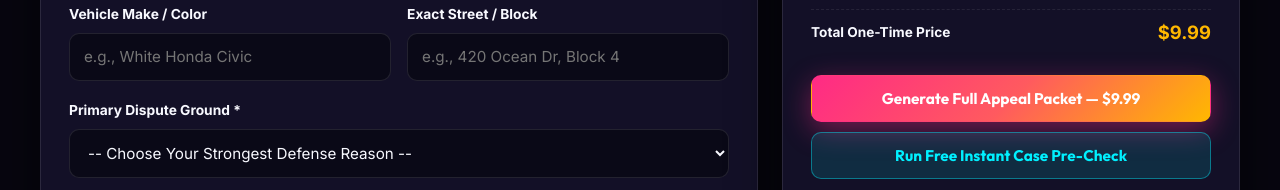
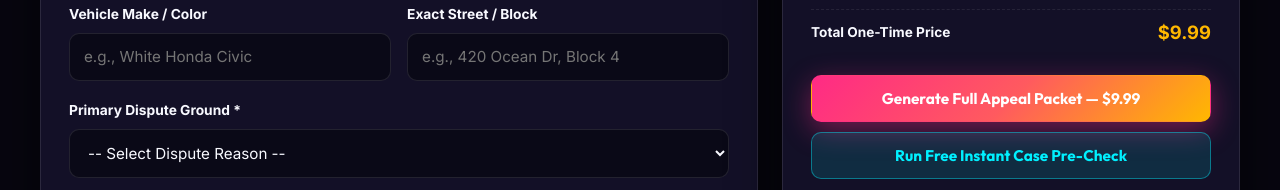
Before and after one commit to mankiniamma-arch/ticket-cardeskus, a plain HTML site: page index.html in a window 1280 px wide. Shown: the part 1230-1420 px from the top of the page. Drawn offline with Linux system fonts and the light colour scheme.

Commit message:
Update index.html

```diff
--- a/index.html
+++ b/index.html
@@ -195,15 +195,15 @@
             <div class="form-group">
               <label class="form-label" for="reasonSelect">Primary Dispute Ground *</label>
               <select id="reasonSelect" class="form-control" required>
-                <option value="">-- Choose Your Strongest Defense Reason --</option>
-                <option value="Missing, Obstructed, or Conflicting Signage">Missing, Obstructed, or Conflicting Signage</option>
-                <option value="Valid Parking Receipt / App Payment Proof">Valid Parking Receipt / ParkMobile / PayByPhone Proof</option>
-                <option value="Clerical Error on Ticket (Plate, Location, Make, Time)">Clerical Error on Ticket (Wrong Plate, Location, Make, Time)</option>
-                <option value="Broken Meter or Malfunctioning Kiosk">Broken Meter or Malfunctioning Pay Kiosk</option>
-                <option value="Camera Calibration / Driver Identity / Signal Timing Issue">Camera Calibration / Driver Identity / Signal Timing Issue</option>
-                <option value="Valid Permit Displayed / Active Loading Zone">Valid Permit Displayed / Active Loading Zone</option>
-                <option value="Vehicle Breakdown / Medical Emergency">Vehicle Breakdown / Documented Medical Emergency</option>
-                <option value="First-Time Courtesy / Other Factual Defense">First-Time Courtesy / Other Factual Defense</option>
+                <option value="">-- Select Dispute Reason --</option>
+                <option value="Missing, Obstructed, or Conflicting Signage">Missing / Obstructed / Conflicting Sign</option>
+                <option value="Valid Parking Receipt / App Payment Proof">Valid Parking Receipt / App Payment</option>
+                <option value="Clerical Error on Ticket (Plate, Location, Make, Time)">Clerical Error (Plate, Location, Time)</option>
+                <option value="Broken Meter or Malfunctioning Kiosk">Broken Meter or Pay Kiosk</option>
+                <option value="Camera Calibration / Driver Identity / Signal Timing Issue">Camera Calibration / Signal / Driver ID</option>
+                <option value="Valid Permit Displayed / Active Loading Zone">Valid Permit / Active Loading Zone</option>
+                <option value="Vehicle Breakdown / Medical Emergency">Vehicle Breakdown / Medical Emergency</option>
+                <option value="First-Time Courtesy / Other Factual Defense">First-Time Courtesy / Other Defense</option>
               </select>
             </div>
 
```
